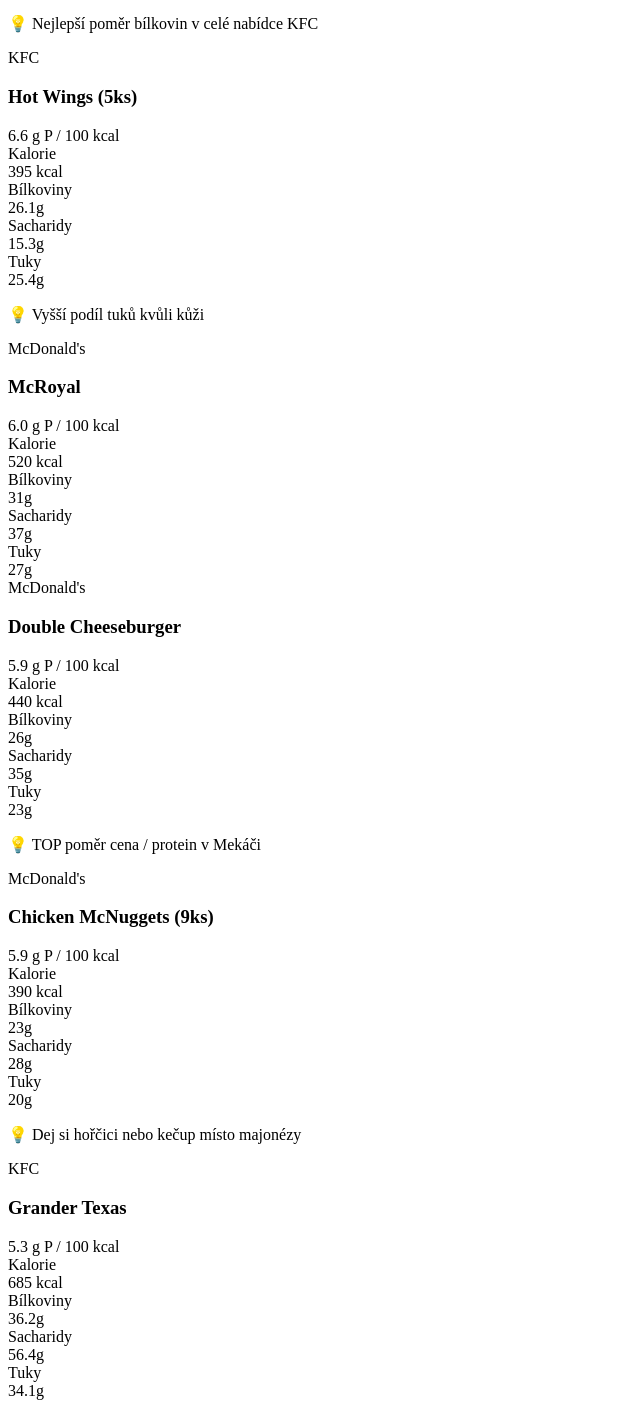
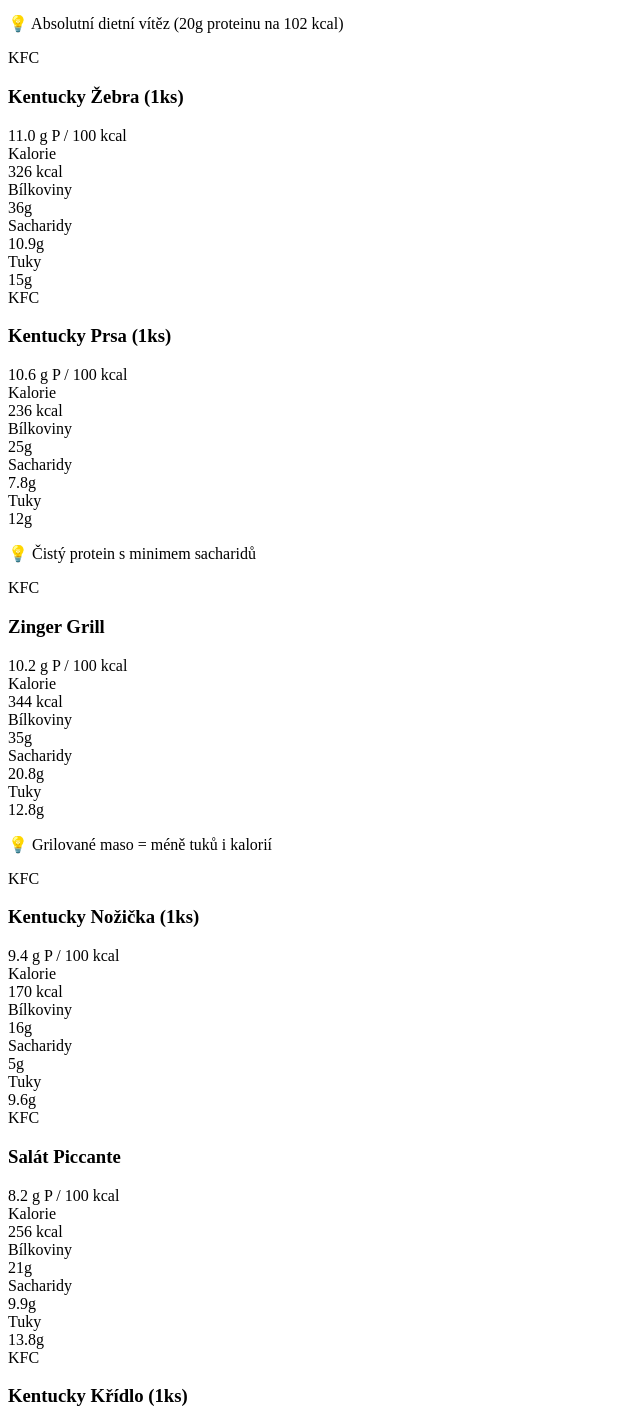
Before and after one commit to Bojkas1985/FitFastFood, a Next.js app: page / in a window 1280 px wide. Shown: the part 415-1830 px from the top of the page, without its empty margins (0-640 px from the left). Built offline with nearby package versions, Linux system fonts and the light colour scheme.

Commit message:
Add new KFC food items to kfcData

```diff
--- a/data/kfc.ts
+++ b/data/kfc.ts
@@ -1,12 +1,64 @@
 import { FoodItem } from '../types/food';
 
 export const kfcData: FoodItem[] = [
-  { id: 'kfc-1', chain: 'kfc', name: 'Kentucky Strips (3ks)', calories: 336, protein: 32.7, carbs: 18.2, fat: 14.7, tip: 'Nejlepší poměr bílkovin v celé nabídce KFC' },
-  { id: 'kfc-2', chain: 'kfc', name: 'Hot Wings (5ks)', calories: 395, protein: 26.1, carbs: 15.3, fat: 25.4, tip: 'Vyšší podíl tuků kvůli kůži' },
-  { id: 'kfc-3', chain: 'kfc', name: 'Zinger', calories: 452, protein: 22.4, carbs: 42.1, fat: 21.3 },
-  { id: 'kfc-4', chain: 'kfc', name: 'Twister Classic', calories: 478, protein: 20.8, carbs: 48.9, fat: 21.8 },
-  { id: 'kfc-5', chain: 'kfc', name: 'Qurrito Classic', calories: 625, protein: 31.5, carbs: 49.2, fat: 32.8, tip: 'Hodně bílkovin, ale i dost sýra a tuku' },
-  { id: 'kfc-6', chain: 'kfc', name: 'Grander Texas', calories: 685, protein: 36.2, carbs: 56.4, fat: 34.1, tip: 'Vysoká nálož proteinu pro velký hlad' },
-  { id: 'kfc-7', chain: 'kfc', name: 'Longer', calories: 312, protein: 14.1, carbs: 33.8, fat: 13.2, tip: 'Malá lehčí svačina' },
-  { id: 'kfc-8', chain: 'kfc', name: 'Halloumi Burger', calories: 510, protein: 21.3, carbs: 40.5, fat: 29.8 },
+  // --- Kuřecí kousky Kentucky ---
+  { id: 'kfc-drumstick', chain: 'kfc', name: 'Kentucky Nožička (1ks)', calories: 170, protein: 16, carbs: 5, fat: 9.6 },
+  { id: 'kfc-breast', chain: 'kfc', name: 'Kentucky Prsa (1ks)', calories: 236, protein: 25, carbs: 7.8, fat: 12, tip: 'Čistý protein s minimem sacharidů' },
+  { id: 'kfc-rib', chain: 'kfc', name: 'Kentucky Žebra (1ks)', calories: 326, protein: 36, carbs: 10.9, fat: 15 },
+  { id: 'kfc-thigh', chain: 'kfc', name: 'Kentucky Stehno (1ks)', calories: 301, protein: 22, carbs: 9.3, fat: 20 },
+  { id: 'kfc-wing', chain: 'kfc', name: 'Kentucky Křídlo (1ks)', calories: 185, protein: 15, carbs: 6.5, fat: 11.1 },
+
+  // --- Strips, Wings & Bites ---
+  { id: 'kfc-strip', chain: 'kfc', name: 'Hot & Spicy Strip (1ks)', calories: 92, protein: 7, carbs: 3.2, fat: 5.9, tip: 'Poskládej si např. 4ks pro 28g bílkovin' },
+  { id: 'kfc-hotwing', chain: 'kfc', name: 'Hot Wing (1ks)', calories: 114, protein: 7, carbs: 5, fat: 7.4 },
+  { id: 'kfc-bites', chain: 'kfc', name: 'Hot & Spicy Bites (90g)', calories: 291, protein: 17, carbs: 14.2, fat: 18.9 },
+
+  // --- Sendviče & Tortilly ---
+  { id: 'kfc-zinger', chain: 'kfc', name: 'Zinger', calories: 445, protein: 25, carbs: 36.2, fat: 22.1 },
+  { id: 'kfc-double-zinger', chain: 'kfc', name: 'Double Zinger', calories: 590, protein: 41, carbs: 40.8, fat: 28.8, tip: 'Skvělých 41g bílkovin' },
+  { id: 'kfc-zinger-grill', chain: 'kfc', name: 'Zinger Grill', calories: 344, protein: 35, carbs: 20.8, fat: 12.8, tip: 'Grilované maso = méně tuků i kalorií' },
+  { id: 'kfc-grander-texas', chain: 'kfc', name: 'Grander Texas', calories: 807, protein: 33, carbs: 63.9, fat: 45 },
+  { id: 'kfc-grander-cheeser', chain: 'kfc', name: 'Grander Cheeser', calories: 740, protein: 32, carbs: 72, fat: 37 },
+  { id: 'kfc-double-grander-cheeser', chain: 'kfc', name: 'Double Grander Cheeser', calories: 1132, protein: 54, carbs: 92, fat: 62 },
+  { id: 'kfc-gold-grander', chain: 'kfc', name: 'Kentucky Gold Grander', calories: 763, protein: 32, carbs: 71, fat: 41 },
+  { id: 'kfc-longer', chain: 'kfc', name: 'Longer', calories: 309, protein: 15, carbs: 43, fat: 8.1, tip: 'Lehká svačina do 310 kcal' },
+  { id: 'kfc-cheeseburger', chain: 'kfc', name: 'Cheeseburger', calories: 326, protein: 16, carbs: 32.5, fat: 15 },
+  { id: 'kfc-itwist-classic', chain: 'kfc', name: 'iTwist Classic', calories: 350, protein: 11, carbs: 38.3, fat: 18.5 },
+  { id: 'kfc-itwist-grill', chain: 'kfc', name: 'iTwist Grill', calories: 241, protein: 13, carbs: 26.8, fat: 9 },
+  { id: 'kfc-twister-classic', chain: 'kfc', name: 'Twister Classic', calories: 565, protein: 25, carbs: 51.5, fat: 27.1 },
+  { id: 'kfc-twister-grill', chain: 'kfc', name: 'Twister Grill', calories: 409, protein: 28, carbs: 40.5, fat: 14.1, tip: 'Super poměr s grilovaným masem' },
+  { id: 'kfc-qurrito', chain: 'kfc', name: 'Qurrito', calories: 564, protein: 29, carbs: 52.7, fat: 26 },
+  { id: 'kfc-qurrito-grill', chain: 'kfc', name: 'Qurrito Grill', calories: 515, protein: 27, carbs: 48.3, fat: 23.1 },
+  { id: 'kfc-qurrito-cheeser', chain: 'kfc', name: 'Qurrito Cheeser', calories: 792, protein: 32, carbs: 67, fat: 45 },
+  { id: 'kfc-qurrito-grande-cheeser', chain: 'kfc', name: 'Qurrito Grande Cheeser', calories: 1103, protein: 45, carbs: 95, fat: 61 },
+  { id: 'kfc-megapocket', chain: 'kfc', name: 'Megapocket', calories: 715, protein: 29, carbs: 63.1, fat: 37.3 },
+  { id: 'kfc-megapocket-grill', chain: 'kfc', name: 'Mega Pocket Grill', calories: 569, protein: 29, carbs: 56.1, fat: 24.3 },
+  { id: 'kfc-gold-wrapper', chain: 'kfc', name: 'Kentucky Gold Wrapper', calories: 1197, protein: 42, carbs: 91, fat: 77 },
+  { id: 'kfc-wrapper-nachos', chain: 'kfc', name: 'Wrapper Nachos', calories: 1020, protein: 34, carbs: 96, fat: 56 },
+  { id: 'kfc-halloumi-burger', chain: 'kfc', name: 'Halloumi Burger', calories: 703, protein: 30, carbs: 61, fat: 39 },
+  { id: 'kfc-halloumi-twister', chain: 'kfc', name: 'Halloumi Twister', calories: 691, protein: 28, carbs: 49, fat: 44 },
+
+  // --- Snídaně ---
+  { id: 'kfc-snidancove-qurrito', chain: 'kfc', name: 'Snídaňové Qurrito (vejce/slanina)', calories: 548, protein: 31, carbs: 24.2, fat: 35.2 },
+  { id: 'kfc-snidance-twister', chain: 'kfc', name: 'Snídaňový Twister Cheese & Bacon', calories: 622, protein: 29, carbs: 46.6, fat: 36 },
+  { id: 'kfc-snidancovy-talir', chain: 'kfc', name: 'Snídaňový talíř', calories: 538, protein: 31, carbs: 38.5, fat: 29.1 },
+  { id: 'kfc-toast-egg-cheese', chain: 'kfc', name: 'Toast s vejcem a sýrem', calories: 368, protein: 17, carbs: 31.5, fat: 19.5 },
+  { id: 'kfc-bagel-egg-cheese', chain: 'kfc', name: 'Snídaňový Bagel s vejcem a sýrem', calories: 559, protein: 25, carbs: 60.9, fat: 23.1 },
+  { id: 'kfc-double-toast', chain: 'kfc', name: 'Dvojitý toast (vejce/sýr/slanina)', calories: 738, protein: 36, carbs: 54, fat: 42 },
+
+  // --- Saláty ---
+  { id: 'kfc-caesar-grill', chain: 'kfc', name: 'Salát Caesar (grilovaný filet)', calories: 102, protein: 20, carbs: 2.5, fat: 0.5, tip: 'Absolutní dietní vítěz (20g proteinu na 102 kcal)' },
+  { id: 'kfc-salat-piccante', chain: 'kfc', name: 'Salát Piccante', calories: 256, protein: 21, carbs: 9.9, fat: 13.8 },
+  { id: 'kfc-coleslaw', chain: 'kfc', name: 'Salát Coleslaw', calories: 141, protein: 1, carbs: 13.3, fat: 9.7 },
+
+  // --- Přílohy ---
+  { id: 'kfc-bramborova-kase', chain: 'kfc', name: 'Bramborová kaše s omáčkou', calories: 117, protein: 3, carbs: 22.2, fat: 1.3 },
+  { id: 'kfc-hranolky-male', chain: 'kfc', name: 'Hranolky malé', calories: 176, protein: 3, carbs: 25.9, fat: 7 },
+  { id: 'kfc-hranolky-velke', chain: 'kfc', name: 'Hranolky velké', calories: 265, protein: 4, carbs: 38.9, fat: 10.5 },
+  { id: 'kfc-hranolky-kyblik', chain: 'kfc', name: 'Hranolky kyblík', calories: 605, protein: 9, carbs: 88.8, fat: 24 },
+  { id: 'kfc-lupinky-male', chain: 'kfc', name: 'Bramborové lupínky malé', calories: 292, protein: 3, carbs: 28.9, fat: 17.5 },
+  { id: 'kfc-lupinky-velke', chain: 'kfc', name: 'Bramborové lupínky velké', calories: 584, protein: 7, carbs: 57.7, fat: 34.9 },
+  { id: 'kfc-rosti', chain: 'kfc', name: 'Rosti', calories: 238, protein: 3, carbs: 30.5, fat: 11.6 },
+  { id: 'kfc-chilli-nuggets', chain: 'kfc', name: 'Chilli Cheese Nuggets', calories: 318, protein: 8, carbs: 28.5, fat: 19.1 },
+  { id: 'kfc-cibulose-krouzky', chain: 'kfc', name: 'Cibulové kroužky', calories: 207, protein: 2, carbs: 29.1, fat: 10.2 }
 ];
```
